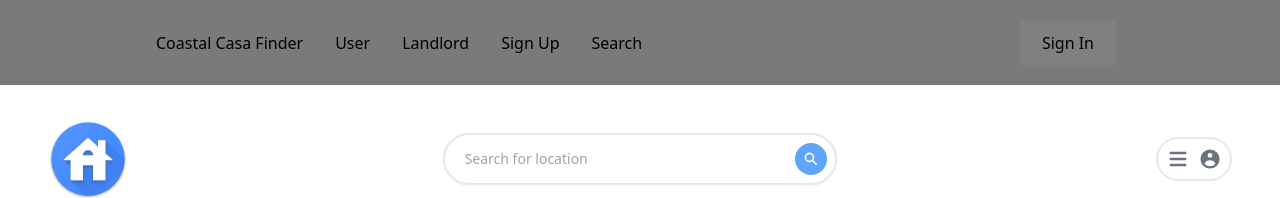
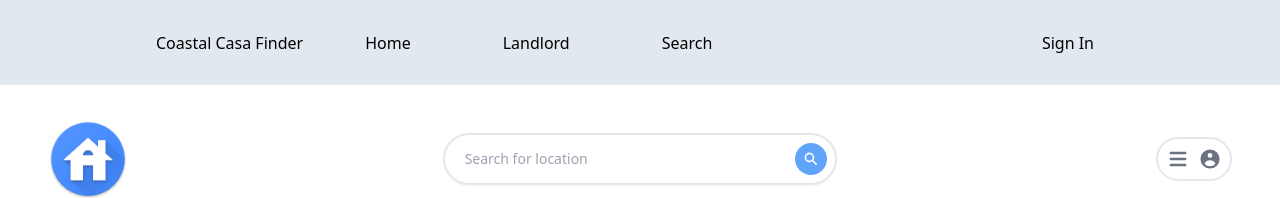
Before and after one commit to CSE-210-Team-14/Coastal-Casa-Finder-web, a React (Create React App) app: page /userInfo in a window 1280 px wide. Shown: the top 198 px of the page. Built offline with nearby package versions, Linux system fonts and the light colour scheme; no server answers.

Commit message:
Added navbar with changes

```diff
--- a/src/components/Header.tsx
+++ b/src/components/Header.tsx
@@ -36,7 +36,7 @@ const Header: React.FunctionComponent<HeaderProps> = ({
   };
 
   return (
-    <header className="sticky top-0 z-50 grid grid-cols-3 bg-white shadow-md p-5 md:px-10">
+    <header className="sticky top-85 z-50 grid grid-cols-3 bg-white shadow-md p-5 md:px-10">
       <div className="relative flex items-center h-10 cursor-pointer my-auto">
         <img
           src={require("./cc.png")}
--- a/src/containers/navigation/navBar.jsx
+++ b/src/containers/navigation/navBar.jsx
@@ -12,23 +12,20 @@ const Navbar = () => {
   return (
     <>
         <header>
-            <Nav>
+            <Nav className="sticky overflow-hidden top-0 w-full">
                 <Bars />
 
                 <NavMenu>
                     <NavLink>Coastal Casa Finder</NavLink>
-                    <NavLink to='/userInfo' activestyle>
-                        User
-                    </NavLink>
-                    <NavLink to='/' activestyle>
-                        Landlord
-                    </NavLink>
-                    <NavLink to='/sign-up' activestyle>
-                        Sign Up
-                    </NavLink>
-                    <NavLink to='/search' activestyle>
-                        Search
-                    </NavLink>
+                    <NavBtn>
+                        <NavBtnLink to='/userInfo'>Home</NavBtnLink>
+                    </NavBtn>
+                    <NavBtn>
+                        <NavBtnLink to='/'>Landlord</NavBtnLink>
+                    </NavBtn>
+                    <NavBtn>
+                        <NavBtnLink to='/search'>Search</NavBtnLink>
+                    </NavBtn>
                     {/* Second Nav */}
                     {/* <NavBtnLink to='/sign-in'>Sign In</NavBtnLink> */}
                 </NavMenu>
--- a/src/containers/navigation/navBarElems.jsx
+++ b/src/containers/navigation/navBarElems.jsx
@@ -3,13 +3,12 @@ import { NavLink as Link } from 'react-router-dom';
 import styled from 'styled-components';
 
 export const Nav = styled.nav`
-  background: #7a7a79;
+  background-color: rgb(226 232 240);
   height: 85px;
   display: flex;
   justify-content: space-between;
   padding: 0.2rem calc((100vw - 1000px) / 2);
   z-index: 12;
-  position: relative;
   /* Third Nav */
   /* justify-content: flex-start; */
 `;
@@ -69,7 +68,7 @@ export const NavBtn = styled.nav`
 
 export const NavBtnLink = styled(Link)`
   border-radius: 4px;
-  background: #808080;
+  background: rgb(226 232 240);
   padding: 10px 22px;
   color: #000000;
   outline: none;
@@ -82,6 +81,6 @@ export const NavBtnLink = styled(Link)`
   &:hover {
     transition: all 0.2s ease-in-out;
     background: #fff;
-    color: #808080;
+    color: #000;
   }
 `;
--- a/src/containers/user/UserListingIndividual.scss
+++ b/src/containers/user/UserListingIndividual.scss
@@ -61,7 +61,6 @@
   padding: 10px;
 
   width: auto;
-  //width: 711px;
   height: auto;
 
   border: 1px solid #918686;
```
